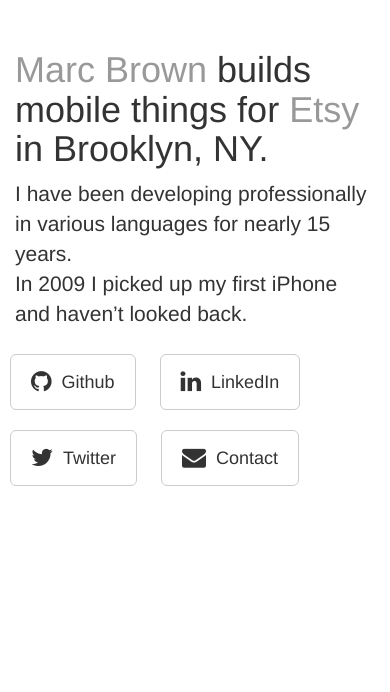
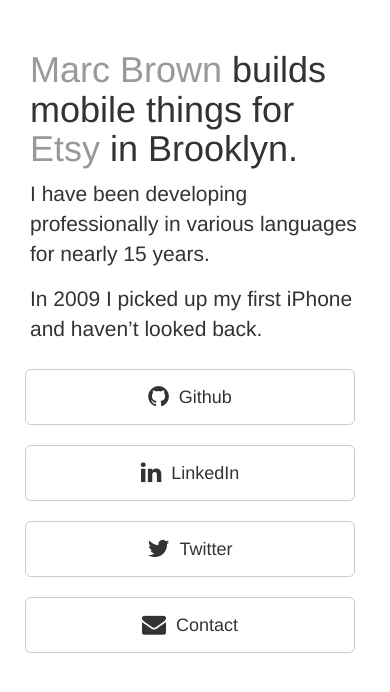
Before and after one commit to marcdown/marcdown.github.io, a plain HTML site: page index.html in a window 390 px wide. Drawn offline with nearby package versions, Linux system fonts and the light colour scheme.

Commit message:
Mobile layout tweaks

```diff
--- a/css/site.css
+++ b/css/site.css
@@ -12,5 +12,5 @@ a:focus {
 
 .jumbotron .btn {
 	margin: 10px;
-	padding: 15px 20px;
+	padding: 15px 10px;
 }
--- a/index.html
+++ b/index.html
@@ -30,27 +30,30 @@
   <body>
     <div class="jumbotron">
       <div class="container">
-        <h1><a href="mailto:heymarcbrown@gmail.com">Marc Brown</a> builds<br>mobile things for <a href="https://etsy.com" target="_blank">Etsy</a><br>in Brooklyn, NY.</h1>
-        <p>I have been developing professionally in various languages for nearly 15 years.<br>In 2009 I picked up my first iPhone and haven’t looked back.</p>
-        <div class="row">
-          <div>
-            <a class="btn btn-default btn-lg" href="https://github.com/marcdown" target="_blank">
+        <div class="col-xs-12 col-sm-8 col-lg-7">
+          <h1><a href="mailto:heymarcbrown@gmail.com">Marc Brown</a> builds mobile things for <a href="https://etsy.com" target="_blank">Etsy</a> in Brooklyn.</h1>
+        </div>
+        <div class="col-xs-12">
+          <p>I have been developing professionally in various languages for nearly 15 years.</p>
+          <p>In 2009 I picked up my first iPhone and haven’t looked back.</p>
+        </div>
+        <div class="row col-xs-12">
+          <a class="btn btn-default btn-lg col-xs-12 col-sm-2" href="https://github.com/marcdown" target="_blank">
             <i class="fa fa-github fa-lg"></i>&nbsp;
             Github
           </a>
-            <a class="btn btn-default btn-lg" href="http://www.linkedin.com/in/marcbrown3" target="_blank">
+          <a class="btn btn-default btn-lg col-xs-12 col-sm-2" href="http://www.linkedin.com/in/marcbrown3" target="_blank">
             <i class="fa fa-linkedin fa-lg"></i>&nbsp;
             LinkedIn
           </a>
-            <a class="btn btn-default btn-lg" href="https://twitter.com/heymarcbrown" target="_blank">
+          <a class="btn btn-default btn-lg col-xs-12 col-sm-2" href="https://twitter.com/heymarcbrown" target="_blank">
             <i class="fa fa-twitter fa-lg"></i>&nbsp;
             Twitter
           </a>
-            <a class="btn btn-default btn-lg" href="mailto:heymarcbrown@gmail.com">
+          <a class="btn btn-default btn-lg col-xs-12 col-sm-2" href="mailto:heymarcbrown@gmail.com">
             <i class="fa fa-envelope fa-lg"></i>&nbsp;
             Contact
           </a>
-          </div>
         </div>
       </div>
     </div>
```
Lines whose indentation alone changed are shown as unchanged.
